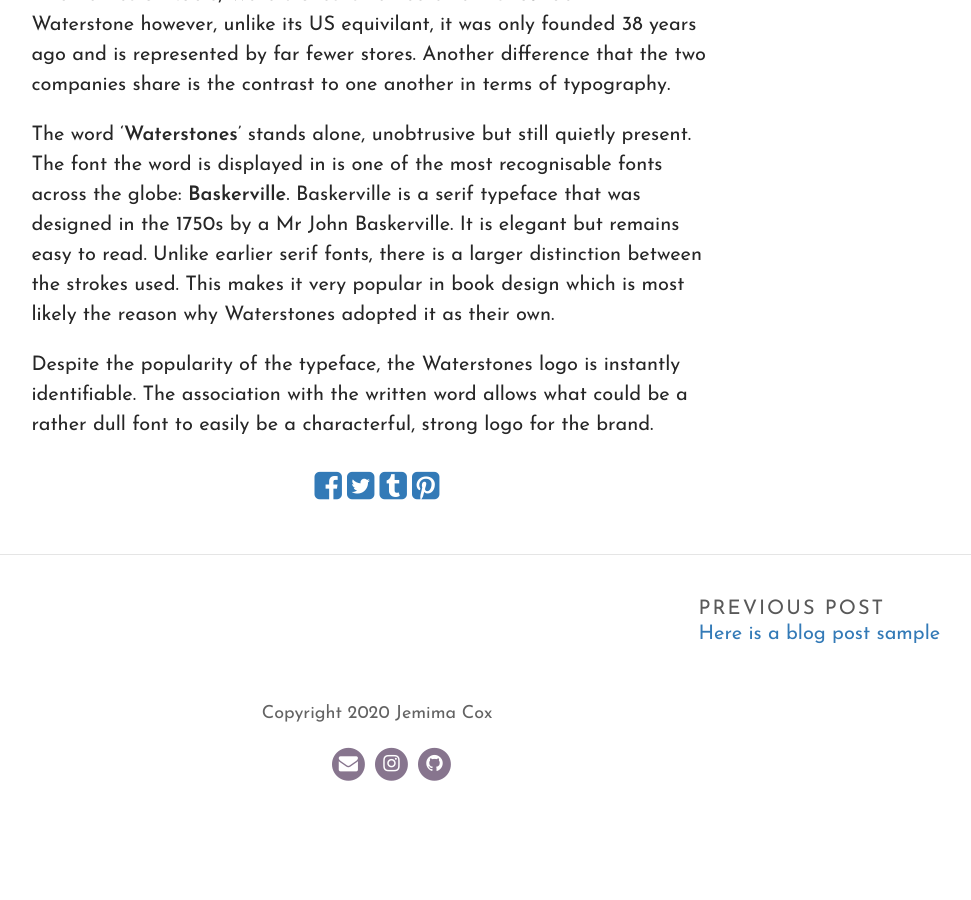
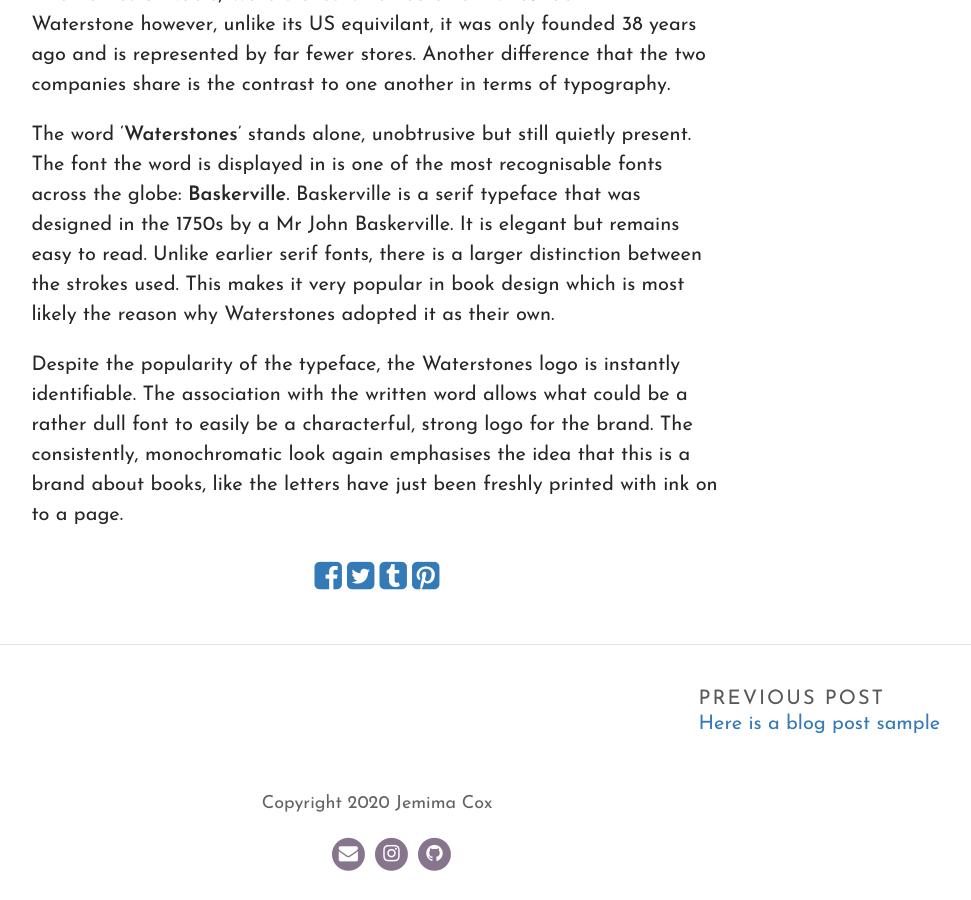
Before and after one commit to jemcox/brookesbooks, a Jekyll site: the page built from _posts/2020-09-30-battle-of-the-bookshops.md, in a window 1280 px wide and 900 px high, scrolled down 2001 px. Shown: the whole window, without its empty margins (263-1234 px from the left). Built offline with Jekyll 4.4.1, drawn with Linux system fonts in a browser that asks for light colours; some web fonts are replaced; before the commit the page ends 2811 px from its top, so only the background shows below that.

Commit message:
Update Post “2020-09-30-battle-of-the-bookshops”

```diff
--- a/_posts/2020-09-30-battle-of-the-bookshops.md
+++ b/_posts/2020-09-30-battle-of-the-bookshops.md
@@ -30,4 +30,4 @@
 
 The word '**Waterstones**' stands alone, unobtrusive but still quietly present. The font the word is displayed in is one of the most recognisable fonts across the globe: **Baskerville**. Baskerville is a serif typeface that was designed in the 1750s by a Mr John Baskerville. It is elegant but remains easy to read. Unlike earlier serif fonts, there is a larger distinction between the strokes used. This makes it very popular in book design which is most likely the reason why Waterstones adopted it as their own.
 
-Despite the popularity of the typeface, the Waterstones logo is instantly identifiable. The association with the written word allows what could be a rather dull font to easily be a characterful, strong logo for the brand.
+Despite the popularity of the typeface, the Waterstones logo is instantly identifiable. The association with the written word allows what could be a rather dull font to easily be a characterful, strong logo for the brand. The consistently, monochromatic look again emphasises the idea that this is a brand about books, like the letters have just been freshly printed with ink on to a page.
```
